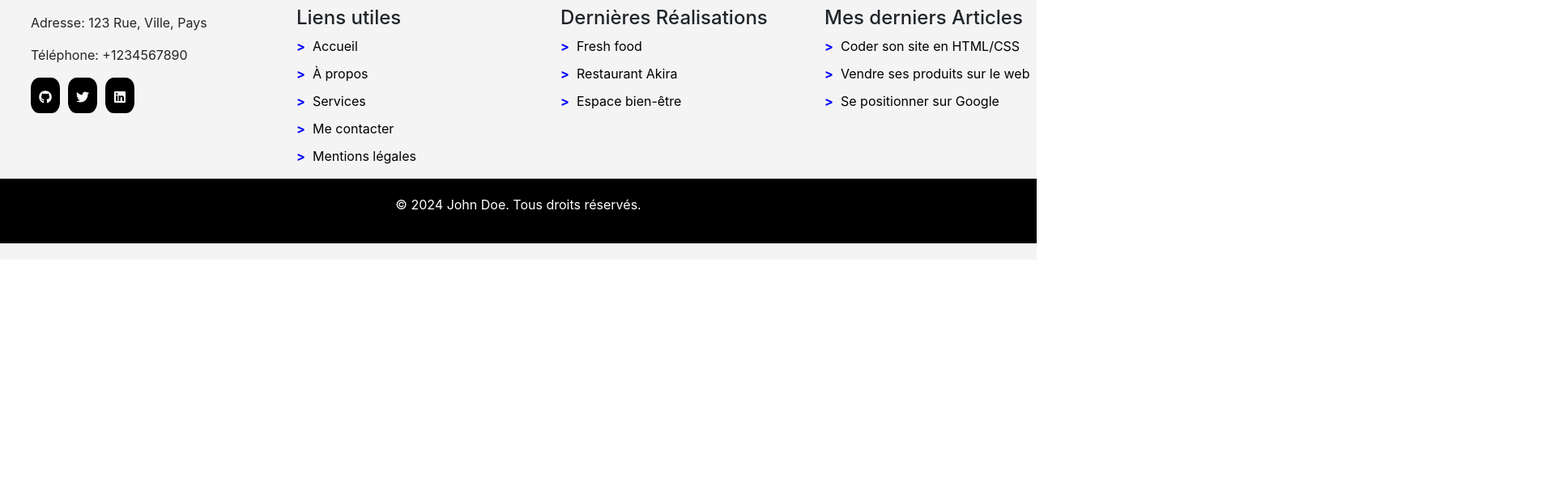
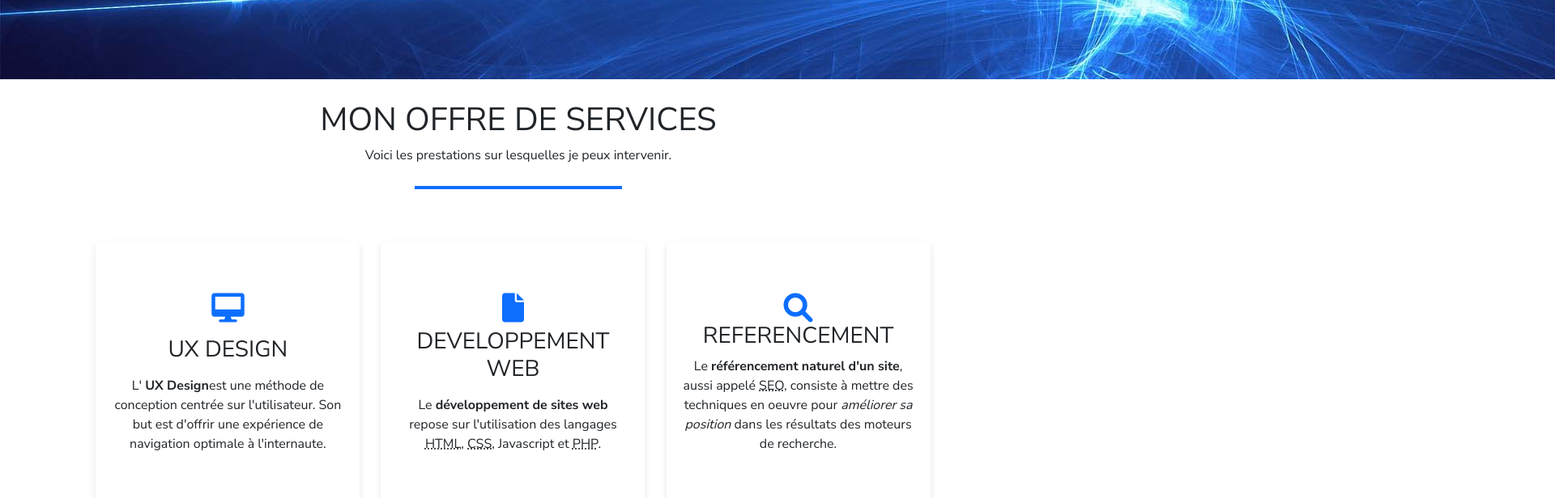
Before and after one commit to DS30190/optimisez, a React (Create React App) app: page /services in a window 1280 px wide. Shown: the part 320-936 px from the top of the page at 81% size, 1920 px wide, since content can reach past the window. Before the commit the page ends 800 px from the top, so only its background shows below. Built offline with nearby package versions, Linux system fonts and the light colour scheme; no server answers.

Commit message:
add services

```diff
--- a/public/index.html
+++ b/public/index.html
@@ -12,6 +12,8 @@
     <link rel="apple-touch-icon" href="%PUBLIC_URL%/logo192.png" />
 
     <link rel="manifest" href="%PUBLIC_URL%/manifest.json" />
+    <link rel="stylesheet" href="https://fonts.googleapis.com/css2?family=Nunito+Sans:wght@400;700&display=swap">
+    <link rel="stylesheet" href="https://cdnjs.cloudflare.com/ajax/libs/font-awesome/6.0.0-beta3/css/all.min.css">
 
     <title>React App</title>
     <link href="https://cdn.jsdelivr.net/npm/bootstrap@5.2.3/dist/css/bootstrap.min.css" rel="stylesheet" integrity="sha384-rbsA2VBKQhggwzxH7pPCaAqO46MgnOM80zW1RWuH61DGLwZJEdK2Kadq2F9CUG65" crossorigin="anonymous">
--- a/src/App.css
+++ b/src/App.css
@@ -1,6 +1,6 @@
 .App {
   text-align: center;
-
+  font-family: 'Nunito Sans', sans-serif;
 }
 .App-header {
   width: 100%;
@@ -188,10 +188,7 @@
   padding: 50px;
   height: 40%;
 }
-.bar {
-  text-align: left;
-  font-weight: normal;
-}
+
 .about-heading {
   border-bottom: 2px solid blue; /* Ligne bleue sous le h2 */
   padding-bottom: 10px; /* Espace entre le texte et la ligne */
@@ -213,7 +210,7 @@
 
 }
 .line {
-  border-bottom: 4px solid blue;
+  border-bottom: 4px solid #0d6efd ;
   width: 20%; /* La ligne fait 20% de la largeur */
   margin: 0 auto; /* Centre la ligne horizontalement *//* Ligne bleue sous le h2 */
   padding-bottom: 10px;
@@ -222,8 +219,12 @@
 .row {
   display: flex;
   flex-wrap: wrap;
+  margin-top: 5%;
+  margin-bottom: 5%;
 }
-
+h1{
+  margin-top: 2%;
+}
 .col1, .col2, .col3 {
   background-color: white; /* Fond blanc */
   padding: 20px;
@@ -232,11 +233,34 @@
   display: flex; /* Utilisation de flexbox */
   flex-direction: column; /* Alignement vertical */
   justify-content: space-between; /* Espacement égal entre les éléments */
+  padding-top: 5%;
+  padding-bottom: 5%;
 }
+.underline {
+  text-decoration: underline dotted; /* Utilisez 'underline dotted' pour un soulignement en pointillés */
+}
+.fas.fa-desktop  {
+  font-size: 36px; /* Taille de l'icône */
+  color: #0d6efd; /* Couleur de l'icône */
+  margin-bottom: 10px; /* Espace sous l'icône */
+}
+.fa-file {
+  font-size: 36px;
+  color: #0d6efd;
+}
+
+.fa-search {
+  display: flex;
+    justify-content: center;
+    align-items: center;
+  font-size: 36px;
+  color: #0d6efd; /* Couleur de la loupe */
+}
+
 
 @media (min-width: 768px) {
   .col1 {
-    margin-left: 8%; /* Marge à gauche */
+    margin-left: 10%; /* Marge à gauche */
 
   }
 
@@ -246,6 +270,6 @@
   }
 
   .col3 {
-    margin-right: 8%; /* Marge à droite */
+    margin-right: 4%; /* Marge à droite */
   }
 }
--- a/src/pages/Services.jsx
+++ b/src/pages/Services.jsx
@@ -2,18 +2,28 @@
 const Services = () => {
     return (
         <div className="total">
+            <img class="banner" src="/images/banner.jpg" alt="bannière"></img>
             <h1>MON OFFRE DE SERVICES</h1>
             <p>Voici les prestations sur lesquelles je peux intervenir.</p>
             <p className="line"></p>
             <div class="row">
             <div class="col1 col-md-3 mb-3">
-        Contenu de la colonne 1
+            <i class="fas fa-desktop"></i>
+            <h3>UX DESIGN</h3>
+            <p>L'<strong> UX Design</strong>est une méthode de conception centrée sur
+            l'utilisateur. Son but est d'offrir une expérience de navigation optimale à l'internaute.</p>
     </div>
     <div class="col2 col-md-3 mb-3">
-        Contenu de la colonne 2
-    </div>
+    <i class="fas fa-solid fa-file"></i>
+        <h3>DEVELOPPEMENT WEB </h3>
+        <p>Le <strong> développement de sites web</strong> repose sur l'utilisation des langages
+         <span class="underline"> HTML</span>, <span class="underline">CSS</span>, Javascript et <span class="underline">PHP</span>.</p>
+                </div>
     <div class="col3 col-md-3 mb-3">
-        Contenu de la colonne 3
+            <i class="fas fa-search "></i>
+            <h3>REFERENCEMENT</h3>
+        <p>Le <strong> référencement naturel d'un site</strong>, aussi appelé <span class="underline">SEO</span>, consiste à mettre des techniques
+        en oeuvre pour <i> améliorer sa position</i> dans les résultats des moteurs de recherche.</p>
     </div>
 </div>
 
```
